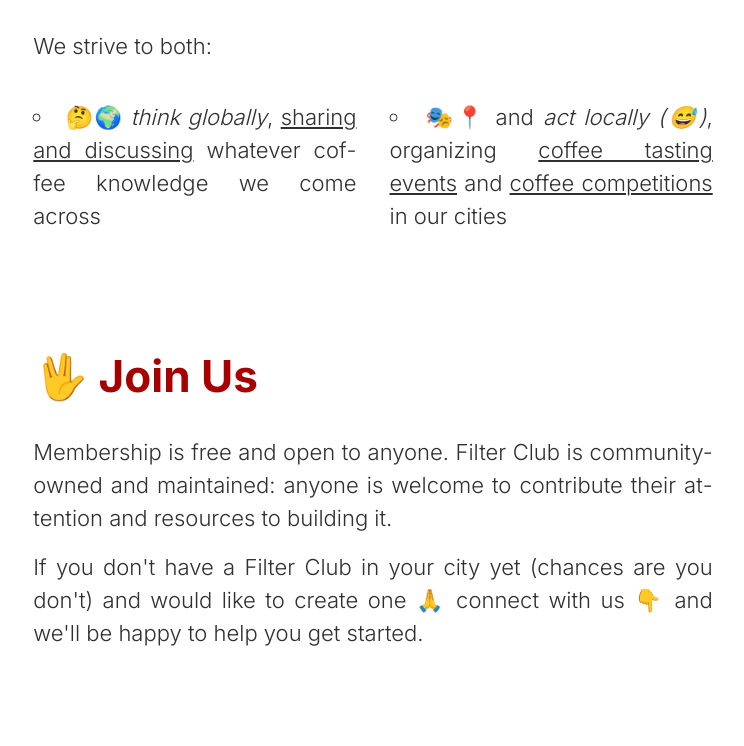
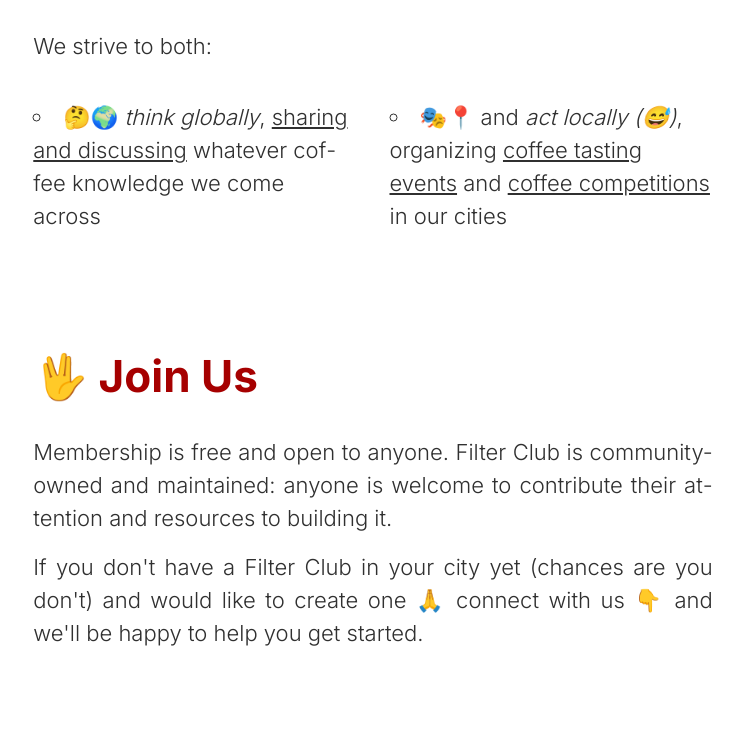
Before and after one commit to filterclub/website, a plain HTML site: page index.html in a window 1280 px wide. Shown: the part 1085-1831 px from the top of the page, without its empty margins (267-1011 px from the left). Drawn offline with Linux system fonts and the light colour scheme.

Commit message:
Remove justify from li

```diff
--- a/styles.css
+++ b/styles.css
@@ -83,7 +83,7 @@ li {
     margin-top: calc(var(--line-height-base) * .5rem);
 }
 
-p, li {
+p {
     text-align: justify;
 }
 
```
